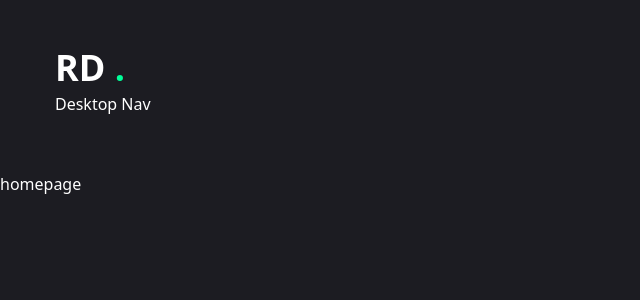
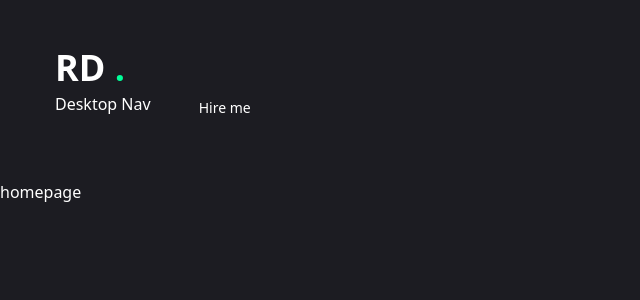
Before and after one commit to ravindudinushan/MyPortfolio-2, a Next.js app: page / in a window 1280 px wide. Shown: the top 300 px of the page, without its empty margins (0-640 px from the left). Built offline with nearby package versions, Linux system fonts and the light colour scheme.

Commit message:
Design Header

```diff
--- a/components/Header.tsx
+++ b/components/Header.tsx
@@ -14,8 +14,16 @@ const Header = () => {
                     RD <span className="text-accent">.</span>
                 </h1>
             </Link>
-            {/* Desktop Nav */}
-            <Nav />
+            {/* Desktop nav & Hire me button*/}
+            <div className="hidden xl:flex item-center gap-8">
+              <Nav />
+              <Link href="/contact">
+                <Button>Hire me</Button>
+              </Link>
+            </div>
+
+            {/* Mobile nav */}
+            <div className="xl:hidden">mobile nav</div>
         </div>
     </header>
   )
```
